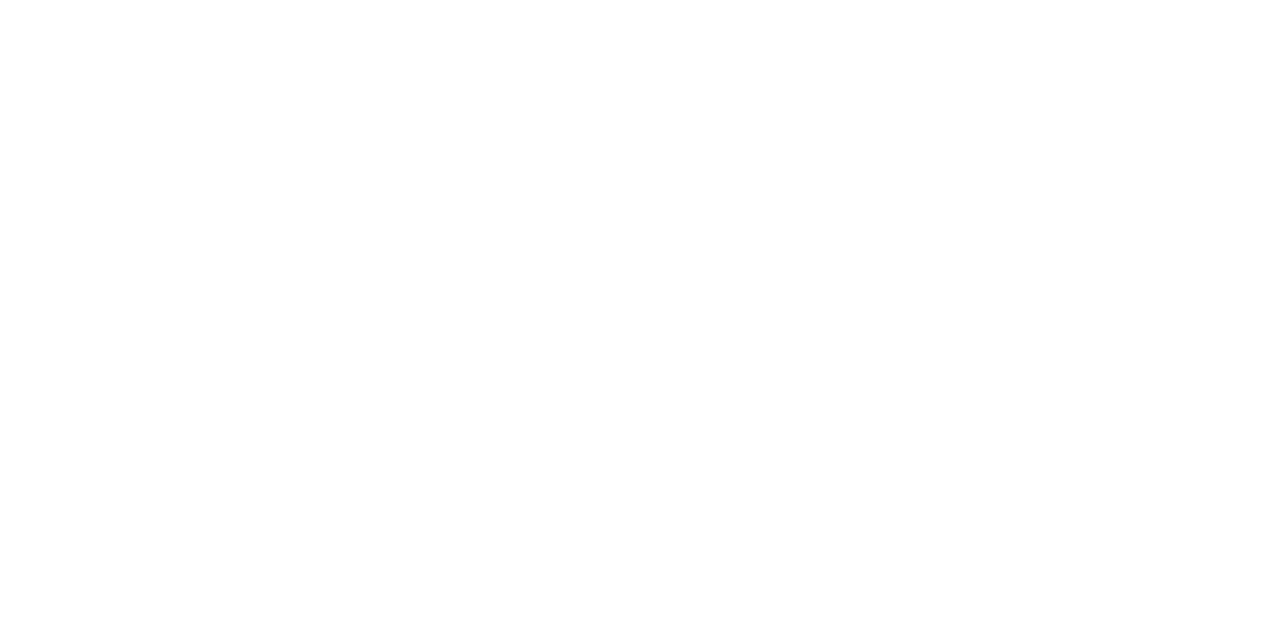
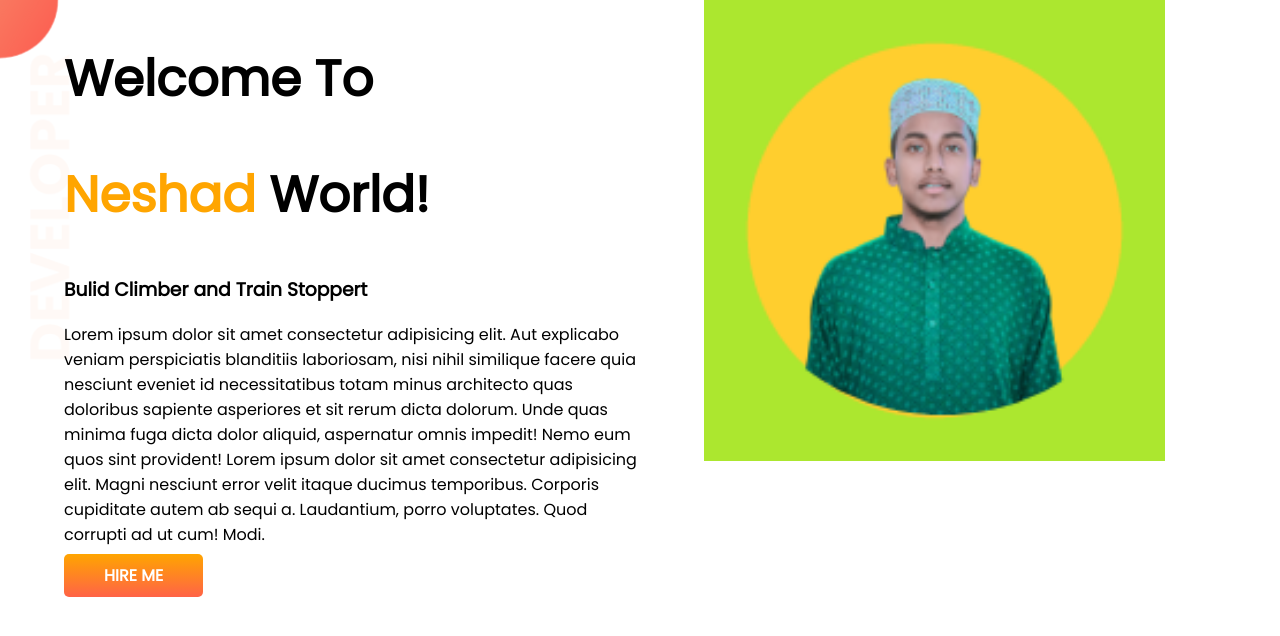
Before and after one commit to NeshadSheikh12/developer-protfolio, a plain HTML site: page index.html in a window 1280 px wide. Drawn offline with Linux system fonts and the light colour scheme.

Commit message:
top banner added

```diff
--- a/index.html
+++ b/index.html
@@ -1,18 +1,52 @@
 <!DOCTYPE html>
 <html lang="en">
-<head>
-    <meta charset="UTF-8">
-    <meta http-equiv="X-UA-Compatible" content="IE=edge">
-    <meta name="viewport" content="width=device-width, initial-scale=1.0">
+  <head>
+    <meta charset="UTF-8" />
+    <meta http-equiv="X-UA-Compatible" content="IE=edge" />
+    <meta name="viewport" content="width=device-width, initial-scale=1.0" />
     <title>Neshad protfileo</title>
-    <link rel="stylesheet" href="style.css">
-</head>
-<body>
+    <link rel="preconnect" href="https://fonts.googleapis.com" />
+    <link rel="preconnect" href="https://fonts.gstatic.com" crossorigin />
+    <link
+      href="https://fonts.googleapis.com/css2?family=Poppins:ital,wght@0,400;1,300&display=swap"
+      rel="stylesheet"
+    />
+
+    <link rel="stylesheet" href="style.css" />
+  </head>
+  <body>
+    <section class="top-banner">
+      <div class="half-width">
+        <h1>Welcome To</h1>
+        <h1><span class="orange-color">Neshad</span> World!</h1>
+        <h3>Bulid Climber and Train Stoppert</h3>
+        <p>
+          Lorem ipsum dolor sit amet consectetur adipisicing elit. Aut explicabo
+          veniam perspiciatis blanditiis laboriosam, nisi nihil similique facere
+          quia nesciunt eveniet id necessitatibus totam minus architecto quas
+          doloribus sapiente asperiores et sit rerum dicta dolorum. Unde quas
+          minima fuga dicta dolor aliquid, aspernatur omnis impedit! Nemo eum
+          quos sint provident! Lorem ipsum dolor sit amet consectetur
+          adipisicing elit. Magni nesciunt error velit itaque ducimus
+          temporibus. Corporis cupiditate autem ab sequi a. Laudantium, porro
+          voluptates. Quod corrupti ad ut cum! Modi.
+        </p>
+        <a
+          class="link-button"
+          target="_blank"
+          href="https://www.facebook.com/mdneashad.sheikh?mibextid=ZbWKwL "
+        >
+          HIRE ME</a
+        >
+      </div>
+      <div class="half-width">
+        <img src="img/Neshad.png" alt="" />
+      </div>
+    </section>
     <!-- Section -1 -->
 
     <!-- Section -2 -->
 
     <!-- Section -3 -->
-
-</body>
+  </body>
 </html>
--- a/style.css
+++ b/style.css
@@ -0,0 +1,33 @@
+body{
+    font-family: 'Poppins', sans-serif;
+    margin: 0;
+}
+h1{
+    font-size: 50px;
+}
+.orange-color{
+    color: orange;
+}
+section{
+    display: flex;
+}
+.half-width{
+    width: 50%;
+    padding-left: 5%;
+}
+.half-width img{
+    width: 80%;
+}
+
+.link-button{
+    text-decoration:none;
+    background-image: linear-gradient(orange,tomato );
+    padding:10px 40px ;
+    border-radius: 5px;
+    color: white;
+    font-weight: 700;
+}
+.top-banner{
+    background-image: url(img/top-banner.png);
+    background-repeat: no-repeat;
+}
```
Also changed, not shown: img/90b84f6af4554408a3ad8d29aac1d1c4 (1).png (added), img/90b84f6af4554408a3ad8d29aac1d1c4 (2).png (added), img/90b84f6af4554408a3ad8d29aac1d1c4.png (added), img/IMG20220910160118-removebg-preview.png (added), img/IMG_5553__1_-removebg-preview.png (added), img/Neshad.png (added), img/b50324b33c4c4a8ca2fca9dace114256.png (added), img/ghfttddd.png (added), 3 other files.
